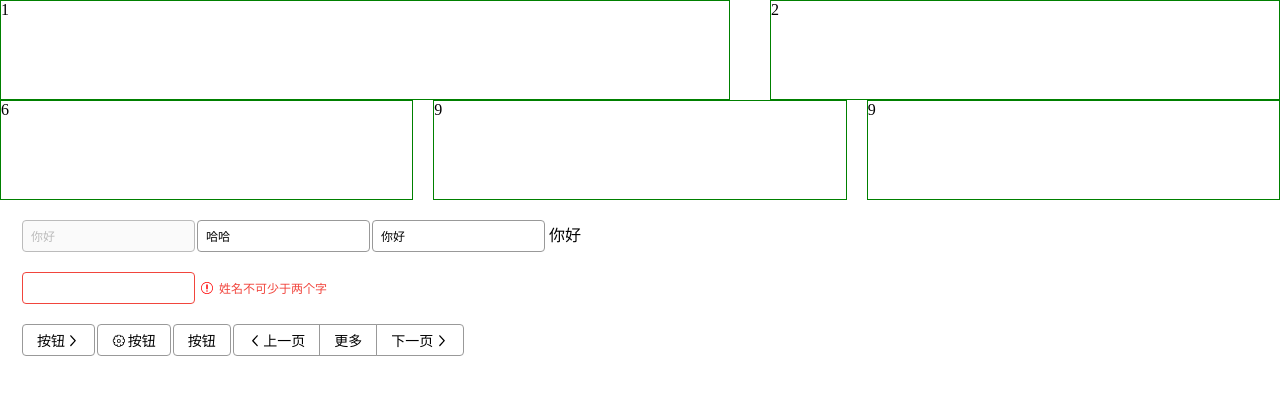
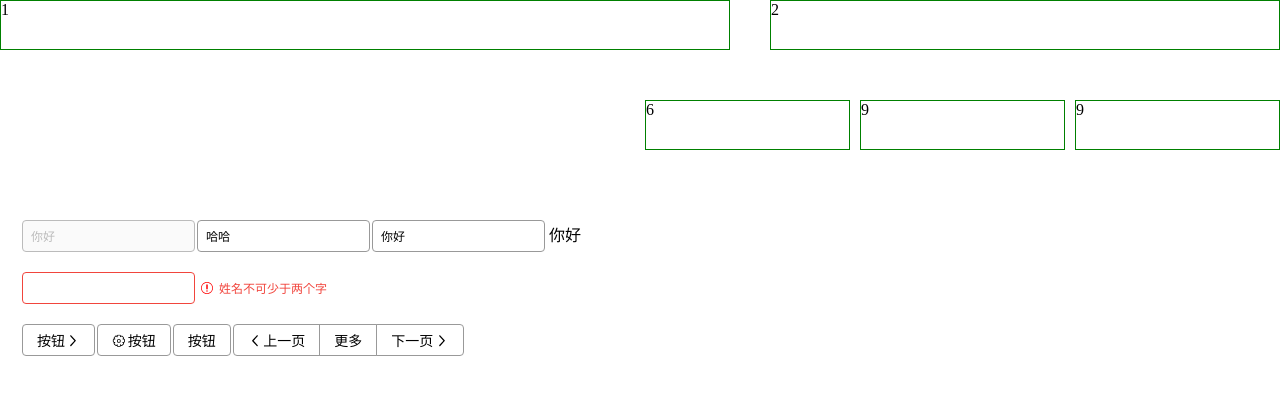
Before and after one commit to Varown/wheel, a Vue app: page /#/ in a window 1280 px wide. Before the commit this address led to /#/home. Shown: the top 394 px of the page. Built offline with nearby package versions, Linux system fonts and the light colour scheme.

Commit message:
加入align   实现List的靠左靠右居中

```diff
--- a/src/components/List.vue
+++ b/src/components/List.vue
@@ -1,6 +1,8 @@
 <template>
   <div class="col" :class="colClass" :style="colStyle">
-    <div style="border: 1px solid green; height: 100px;">
+
+
+    <div style="border: 1px solid green; height: 50px;">
       <slot></slot>
     </div>
   </div>
--- a/src/components/Row.vue
+++ b/src/components/Row.vue
@@ -1,5 +1,5 @@
 <template>
-  <div class="row" :style="rowStyle">
+  <div class="row" :style="rowStyle" :class="rowClass">
     <slot></slot>
   </div>
 </template>
@@ -14,6 +14,12 @@
       gutter: {
         type: [Number, String]
       },
+      align: {
+        type: String,
+        validator (value) {
+          return ['left', 'right', 'center'].includes(value)
+        }
+      }
     },
     mounted () {
       this.$children.forEach((vm) => {
@@ -24,15 +30,19 @@
       rowStyle () {
         const {gutter} = this
         return {marginLeft: -gutter / 2 + 'px', marginRight: -gutter / 2 + 'px'}
-      }
+      },
+      rowClass () {
+        const {align} = this
+        return [align && `align-${align}`]
+      },
     },
+
   }
 </script>
 
 <style scoped lang="scss">
   .row{
     display: flex;
-
     &.align-left {
       justify-content: flex-start;
     }
--- a/src/views/Home.vue
+++ b/src/views/Home.vue
@@ -4,10 +4,10 @@
      <List class="col" span="14" >1</List>
       <List class="col" span="10">2</List>
     </Row>
-    <Row gutter="20">
-      <List >6</List>
-      <List >9</List>
-      <List >9</List>
+    <Row gutter="10" align="right">
+      <List span="4">6</List>
+      <List span="4">9</List>
+      <List span="4" >9</List>
     </Row>
 
     <div class="box">
```
